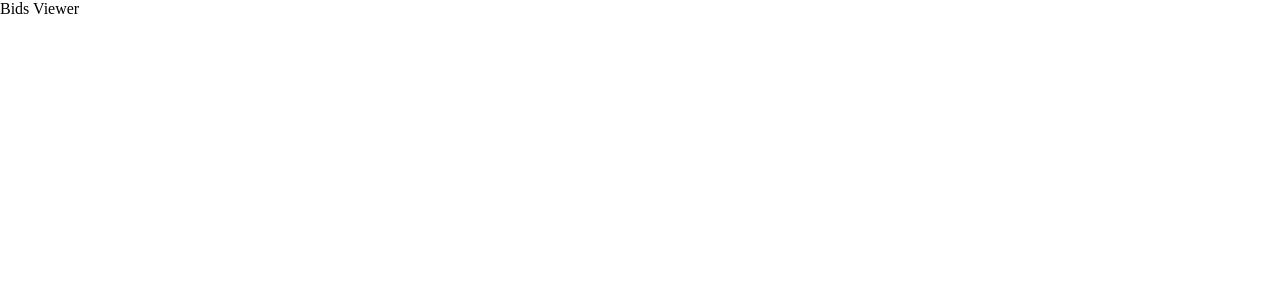
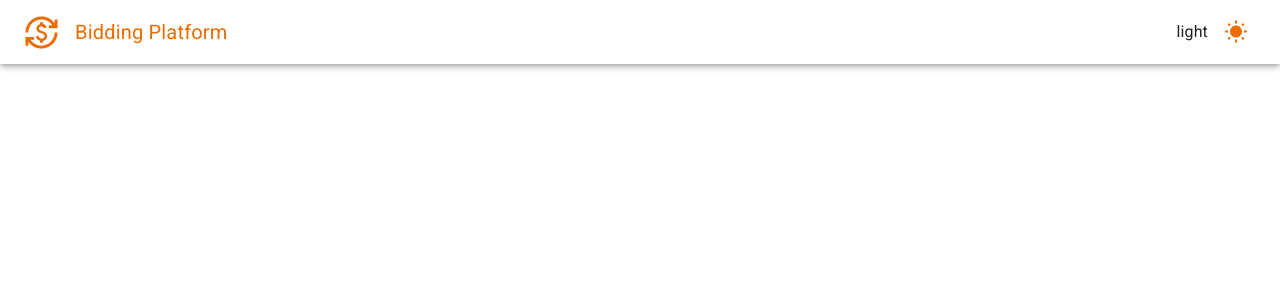
Before and after one commit to raj5036/Real-Time-Collaborative-Bidding-Engine, a React (Vite) app in the folder ui/: page /dashboard in a window 1280 px wide. Shown: the top 300 px of the page. Built offline with nearby package versions, Linux system fonts and the light colour scheme.

Commit message:
Added Header with Toggle color mode feature

```diff
--- /dev/null
+++ b/ui/src/components/Header/Header.tsx
@@ -0,0 +1,25 @@
+import ToggleColorMode from '../ToggleColorMode/ToggleColorMode';
+import { HeaderStyles } from './HeaderStyles';
+import CurrencyExchangeIcon from '@mui/icons-material/CurrencyExchange';
+import { useTheme } from '@mui/material/styles';
+
+const Header = () => {
+	const theme = useTheme()
+
+	return (
+		<HeaderStyles.Box>
+			<HeaderStyles.AppNameContainer>
+				<CurrencyExchangeIcon
+					color={theme.palette.mode === 'dark' ? 'info' : 'warning'}
+					fontSize='large'
+				/>
+				<HeaderStyles.AppName>
+					Bidding Platform
+				</HeaderStyles.AppName>
+			</HeaderStyles.AppNameContainer>
+			<ToggleColorMode />
+		</HeaderStyles.Box>
+	);
+};
+
+export default Header;
--- /dev/null
+++ b/ui/src/components/Header/HeaderStyles.ts
@@ -0,0 +1,45 @@
+import { Box, Typography } from "@mui/material";
+import { styled } from "@mui/material/styles";
+
+export const HeaderStyles = {
+	Box: styled(Box)(({ theme }) => {
+		return {
+			display: 'flex',
+			justifyContent: 'space-between',
+			alignItems: 'center',
+			height: theme.spacing(8),
+			position: 'fixed',
+			top: 0,
+			left: 0,
+			width: '100%',
+			boxShadow: '0px 2px 4px -1px rgb(0 0 0 / 20%), 0px 4px 5px 0px rgb(0 0 0 / 14%), 0px 1px 10px 0px rgb(0 0 0 / 12%)',
+			color: theme.palette.text.primary,
+			backgroundColor: theme.palette.background.default,
+			zIndex: 1,
+		}
+	}),
+	AppNameContainer: styled(Box)(({ theme }) => {
+		return {
+			display: 'flex',
+			justifyContent: 'center',
+			alignItems: 'center',
+			marginLeft: theme.spacing(3),
+
+			[theme.breakpoints.down('sm')]: {
+				marginLeft: theme.spacing(2),
+			}
+		}
+	}),
+	AppName: styled(Typography)(({ theme }) => {
+		return {
+			color: theme.palette.text.info,
+			fontSize: theme.typography.h6.fontSize,
+			marginLeft: theme.spacing(2),
+
+			[theme.breakpoints.down('sm')]: {
+				fontSize: theme.typography.body1.fontSize,
+				marginLeft: theme.spacing(1),
+			}
+		}
+	}),
+}
--- /dev/null
+++ b/ui/src/components/ToggleColorMode/ToggleColorMode.tsx
@@ -0,0 +1,27 @@
+import { useTheme } from "@mui/material/styles";
+import React from "react";
+import { IconButton, Typography } from "@mui/material";
+import { ToggleColorModeStyles } from "./ToggleColorModeStyles";
+import NightsStayIcon from '@mui/icons-material/NightsStay';
+import WbSunnyIcon from '@mui/icons-material/WbSunny';
+import { ColorModeContextType } from "../../context/ColorModeContext/Type";
+import ColorModeContext from "../../context/ColorModeContext/ColorModeContext";
+
+const ToggleColorMode = () => {
+	const theme = useTheme();
+	const {colorMode, setColorMode} = React.useContext(ColorModeContext) as ColorModeContextType;
+	return (
+		<ToggleColorModeStyles.Box>
+			<Typography variant="body1">{theme.palette.mode}</Typography>
+			<IconButton sx={{ ml: 1 }} onClick={() => setColorMode(
+				colorMode === 'light' ? 'dark' : 'light'
+			)} color="inherit">
+				{theme.palette.mode === 'dark'
+				? <NightsStayIcon color="info"/>
+				: <WbSunnyIcon color="warning"/>}
+			</IconButton>
+		</ToggleColorModeStyles.Box>
+	)
+}
+
+export default ToggleColorMode
--- /dev/null
+++ b/ui/src/components/ToggleColorMode/ToggleColorModeStyles.ts
@@ -0,0 +1,17 @@
+import { Box } from "@mui/material";
+import { styled } from '@mui/material/styles';
+
+export const ToggleColorModeStyles = {
+	Box: styled(Box)(({ theme }) => ({
+		color: theme.palette.text.primary,
+		backgroundColor: theme.palette.background.default,
+		display: 'flex',
+		justifyContent: 'center',
+		alignItems: 'center',
+		marginRight: theme.spacing(3),
+
+		[theme.breakpoints.down('sm')]: {
+			marginRight: theme.spacing(1),
+		}
+	}))
+}
--- a/ui/src/pages/HomePage/HomePage.tsx
+++ b/ui/src/pages/HomePage/HomePage.tsx
@@ -4,12 +4,14 @@ import { IUserContext } from "../../context/UserContext/Types"
 import { USER_TYPES } from "../../utils/Constants"
 import BidCreator from "../../components/BidCreator/BidCreator"
 import BidViewer from "../../components/BidsViewer/BidsViewer"
+import Header from "../../components/Header/Header"
 
 const HomePage: React.FC = () => {
 	const { user } = useContext(UserContext) as IUserContext
 
 	return (
 		<React.Fragment>
+			<Header />
 			{user?.role === USER_TYPES.BID_CREATOR
 				? <BidCreator />
 				: <BidViewer />}
```
